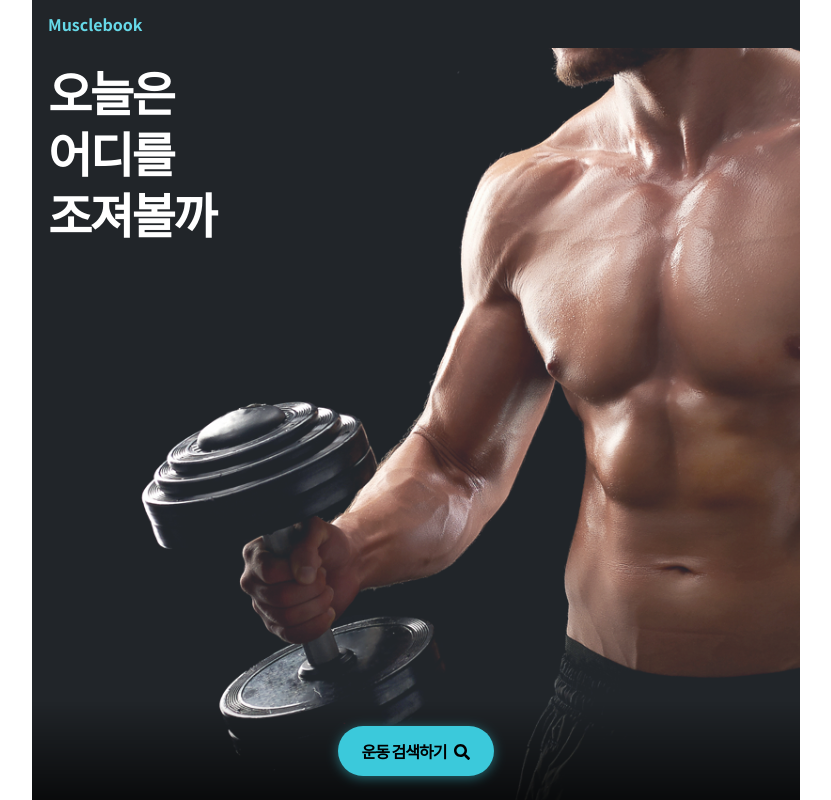
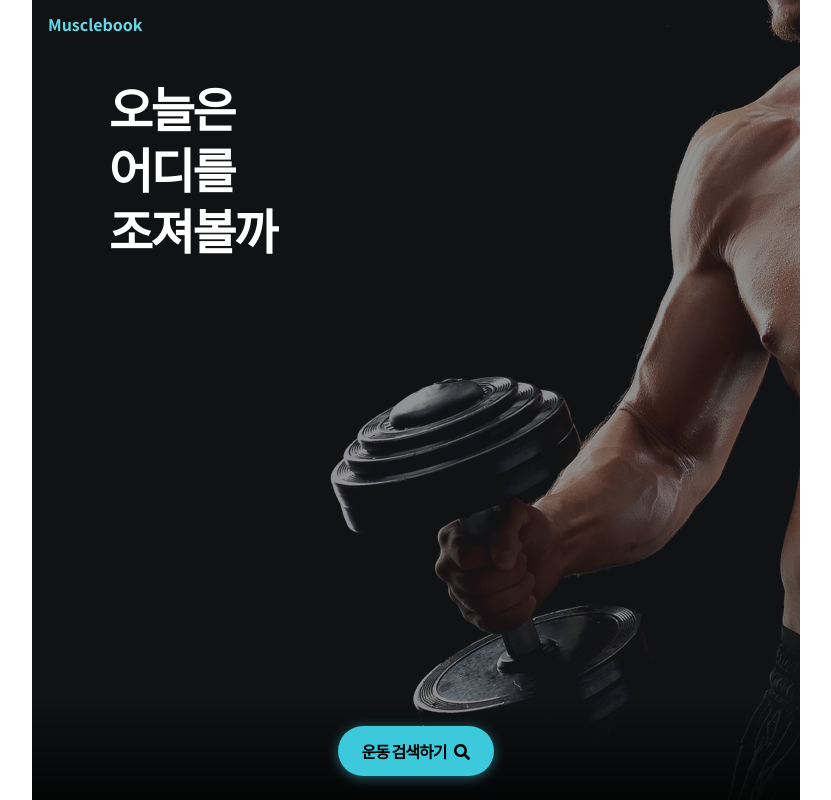
Before and after one commit to awwsome/awwsome.github.io, a React (Create React App) app: page / in a window 1280 px wide. Shown: the whole page, without its empty margins (224-1055 px from the left). Built offline with nearby package versions, Linux system fonts and the light colour scheme; no server answers; the database is empty.

Commit message:
스타일링 및 비디오디테일에 광고 삽입

```diff
--- a/src/components/App.js
+++ b/src/components/App.js
@@ -1,11 +1,12 @@
 import React from 'react';
 import { Route, Switch } from 'react-router-dom';
-import Home from 'routes/Home';
+// import Home from 'routes/Home';
+import List from 'routes/List';
 import Config from 'routes/Config';
 const App = () => {
   return (
     <Switch>
-      <Route exact path="/" component={Home} />
+      <Route exact path="/" component={List} />
       <Route exact path="/config" component={Config} />
     </Switch>
   );
--- a/src/components/ExerciseHeading.js
+++ b/src/components/ExerciseHeading.js
@@ -2,20 +2,23 @@ import React from 'react';
 import styled from 'styled-components';
 import colors from '../style/colors';
 
-function ExerciseHeading({ name, engName, desc }) {
+function ExerciseHeading({ exercise, className }) {
   return (
-    <Wrapper>
-      <h3>{name}</h3>
-      <h5>{engName}</h5>
-      <div className="desc">{desc}</div>
+    <Wrapper className={className}>
+      <h3>{exercise.displayName}</h3>
+      <h5>{exercise.engName.toUpperCase()}</h5>
+      <div className="desc">{exercise.desc}</div>
     </Wrapper>
   );
 }
 
 const Wrapper = styled.div`
-  background-color: rgba(0, 0, 0, 0.8);
-  padding: 16px;
-  border-radius: 10px;
+  background: linear-gradient(
+    180deg,
+    rgba(0, 0, 0, 0.700717787114846) 0%,
+    rgba(0, 0, 0, 0) 100%
+  );
+  padding: 80px 20px 32px;
   h3 {
     margin: 0;
     font-size: 16px;
@@ -27,6 +30,7 @@ const Wrapper = styled.div`
     font-size: 11px;
     margin: 0;
     margin-bottom: 8px;
+    letter-spacing: 1px;
     color: ${colors.gray6};
     font-weight: 400;
   }
--- a/src/components/Header.js
+++ b/src/components/Header.js
@@ -15,7 +15,7 @@ const HeaderWrapper = styled.div`
   align-items: center;
   height: 48px;
   padding: 0 16px;
-  background-color: ${colors.gray9};
+  // background-color: ${colors.gray9};
 `;
 
 const Logo = styled.h1`
--- a/src/components/OnBoarding.js
+++ b/src/components/OnBoarding.js
@@ -6,6 +6,7 @@ import man from '../assets/muscle-man.png';
 function OnBoarding({ className }) {
   return (
     <Wrapper className={className}>
+      <img src={man} alt="man" className="man" />
       <Text>
         <div>오늘은</div>
         <div>어디를</div>
@@ -18,9 +19,9 @@ export default OnBoarding;
 
 const Wrapper = styled.div`
   width: 100%;
-  height: calc(100vh - 48px);
+  height: 100vh;
   background-color: ${colors.gray9};
-  background-image: url(${man});
+  // background-image: url(${man});
   background-repeat: no-repeat;
   background-size: cover;
   background-position: 60%;
@@ -28,13 +29,25 @@ const Wrapper = styled.div`
   color: #fff;
   padding: 16px;
   box-sizing: border-box;
+  position: relative;
+  .man {
+    position: absolute;
+    height: 100vh;
+    top: 0;
+    right: -50%;
+    opacity: 0.5;
+  }
 `;
 
 const Text = styled.div`
+  position: absolute;
+  left: 10%;
+  top: 10%;
   div {
     font-weight: 700;
     font-size: 48px;
     margin-bottom: 6px;
     letter-spacing: -0.05em;
+    z-index: 100;
   }
 `;
--- a/src/components/VideoDetail.js
+++ b/src/components/VideoDetail.js
@@ -8,6 +8,8 @@ import unescapeHtml from '../utility/unescapeHtml';
 import { faChevronDown } from '@fortawesome/free-solid-svg-icons';
 import { FontAwesomeIcon } from '@fortawesome/react-fontawesome';
 
+import Advert from 'components/Advert';
+
 VideoDetail.defaultProps = {
   videoVisible: false,
 };
@@ -16,7 +18,7 @@ VideoDetail.propTypes = {
   videoVisible: PropTypes.bool,
 };
 
-function VideoDetail({ visible, handleVideoClose, video }) {
+function VideoDetail({ visible, handleVideoClose, video, adProduct }) {
   const opts = {
     height: '210',
     width: '100%',
@@ -34,6 +36,7 @@ function VideoDetail({ visible, handleVideoClose, video }) {
           <h5 className="title">{unescapeHtml(video.snippet.title)}</h5>
           <div className="creator">{video.snippet.channelTitle}</div>
         </TextWrapper>
+        <Advert product={adProduct} />
         <CloseBtn onClick={handleVideoClose}>
           <FontAwesomeIcon icon={faChevronDown} />
           닫기
@@ -81,9 +84,9 @@ const VideoDetailInner = styled.div`
   width: 100%;
   max-width: 768px;
   border-radius: 16px 16px 0 0;
-  padding: 16px;
+  padding: 16px 16px 64px;
   box-sizing: border-box;
-  min-height: 500px;
+  // min-height: 500px;
 
   animation-duration: 0.25s;
   animation-timing-function: ease-out;
@@ -108,7 +111,7 @@ const TextWrapper = styled.div`
     align-items: center;
     color: ${colors.gray6};
     font-size: 13px;
-    margin-bottom: 10px;
+    margin-bottom: 24px;
   }
 `;
 
--- a/src/data/devVideos.js
+++ b/src/data/devVideos.js
@@ -72,7 +72,7 @@ const devVideos = [
     },
   },
   {
-    term: '바벨 벤치 프레스',
+    term: '스쿼트',
     kind: 'youtube#searchResult',
     etag: 'UQEsG05_82pyeRwCrwrb0b81-SU',
     id: {
--- a/src/routes/Config.js
+++ b/src/routes/Config.js
@@ -1,9 +1,6 @@
 import React, { useState, useEffect } from 'react';
 import { dbService } from 'api/fbase';
 import youtube from 'api/youtube';
-
-import exerciseNames from 'data/exerciseNames';
-import videos from 'data/exerciseVideos';
 
 const Config = () => {
   const [newExName, setNewExName] = useState('');
@@ -67,30 +64,6 @@ const Config = () => {
     setNewExDesc('');
     setNewExBodyPart('');
   };
-  const onChange = (event) => {
-    const {
-      target: { name, value },
-    } = event;
-    // switch (name) {
-    //   case newExName:
-    //     setNewExName(value);
-    //     break;
-    //   case newExDisplayName:
-    //     setNewExDisplayName(value);
-    //     break;
-    //   case newExEngName:
-    //     setNewExEngName(value);
-    //     break;
-    //   case newExDesc:
-    //     setNewExDesc(value);
-    //     break;
-    //   case newExBodyPart:
-    //     setNewExBodyPart(value);
-    //     break;
-    //   default:
-    //     break;
-    // }
-  };
 
   const handleChange = (event) => {
     setSelectedExercise(event.target.value);
@@ -118,19 +91,6 @@ const Config = () => {
     }
   };
 
-  // const iterate = async () => {
-  //   for (let i = 0; i < exerciseNames.length; i++) {
-  //     await dbService.collection('exercises').add({
-  //       id: i,
-  //       name: exerciseNames[i].name,
-  //       displayName: exerciseNames[i].displayName,
-  //       engName: exerciseNames[i].engName,
-  //       desc: exerciseNames[i].desc,
-  //       bodyPart: exerciseNames[i].bodyPart,
-  //     });
-  //   }
-  // };
-
   return (
     <>
       <form onSubmit={onSubmit}>
@@ -139,7 +99,6 @@ const Config = () => {
           <input
             type="text"
             value={newExName}
-            onChange={onChange}
             name="newExName"
             id="newExName"
           />
@@ -149,7 +108,6 @@ const Config = () => {
           <input
             type="text"
             value={newExDisplayName}
-            onChange={onChange}
             name="newExDisplayName"
             id="newExDisplayName"
           />
@@ -159,7 +117,6 @@ const Config = () => {
           <input
             type="text"
             value={newExEngName}
-            onChange={onChange}
             name="newExEngName"
             id="newExEngName"
           />
@@ -169,7 +126,6 @@ const Config = () => {
           <input
             type="text"
             value={newExDesc}
-            onChange={onChange}
             name="newExDesc"
             id="newExDesc"
           />
@@ -179,7 +135,6 @@ const Config = () => {
           <input
             type="text"
             value={newExBodyPart}
-            onChange={onChange}
             name="newExBodyPart"
             id="newExBodyPart"
           />
--- a/src/routes/Home.js
+++ b/src/routes/List.js
@@ -2,7 +2,6 @@ import React, { useState, useEffect } from 'react';
 
 // Firebase & YouTube
 import { dbService } from 'api/fbase';
-import youtube from 'api/youtube';
 
 // 스타일 관련
 import styled from 'styled-components';
@@ -25,11 +24,13 @@ import getRandom from 'utility/getRandom';
 // 더미데이터
 import devVideos from 'data/devVideos';
 
-const Home = ({ history }) => {
+const List = ({ history }) => {
   const [selectedVideo, setSelectedVideo] = useState(null);
   const [selectedExercise, setSelectedExercise] = useState(null);
+  const [products, setProducts] = useState([]);
   const [videos, setVideos] = useState([]);
-  const [adProduct, setAdProduct] = useState([]);
+  const [adProduct, setAdProduct] = useState(null);
+  const [adProduct2, setAdProduct2] = useState(null);
 
   const [panelVisible, setPanelVisible] = useState(false);
   const [videoVisible, setVideoVisible] = useState(false);
@@ -37,12 +38,19 @@ const Home = ({ history }) => {
 
   const DEV_MODE = true;
 
+  useEffect(() => {
+    window.history.pushState(null, null, window.location.href);
+    window.onpopstate = function (event) {
+      // history.go(1);
+    };
+  }, []);
+
   const getExercises = async () => {
-    const exercises = await dbService
+    const exercisesFromDB = await dbService
       .collection('exercises')
       .orderBy('id', 'desc')
       .get();
-    exercises.forEach((document) => {
+    exercisesFromDB.forEach((document) => {
       const exObject = {
         ...document.data(),
         id: document.id,
@@ -56,7 +64,6 @@ const Home = ({ history }) => {
     let videos = [];
     if (DEV_MODE) {
       setVideos(devVideos);
-      console.log(videos);
     } else {
       videos = await dbService
         .collection('videos')
@@ -73,43 +80,35 @@ const Home = ({ history }) => {
   };
 
   const getProduct = async (selectedExercise) => {
-    let productArray = [];
+    setProducts([]);
     const relativeCategory = getRandom(selectedExercise.instruments);
-    const products = await dbService
+    const productsFromDB = await dbService
       .collection('products')
       .where('category', '==', relativeCategory)
       .get();
-    products.forEach((doc) => {
+    productsFromDB.forEach((doc) => {
       const productObject = {
         ...doc.data(),
       };
-      productArray.push(productObject);
+      setProducts((prev) => [productObject, ...prev]);
     });
-    setAdProduct(getRandom(productArray));
+    setAdProduct(getRandom(products));
   };
-
-  useEffect(() => {
-    // getExercises();
-    window.history.pushState(null, document.title, window.location.href);
-    window.addEventListener('popstate', function (event) {
-      // window.history.pushState(null, document.title, window.location.href);
-      console.log('back');
-    });
-  });
 
   // 검색결과 클릭했을 때 모달로 영상 표시
 
   const handleVideoSelect = (video) => {
     setSelectedVideo(video);
-    console.log(video);
     setVideoVisible(true);
+    setAdProduct2(getRandom(products));
   };
 
   // 영상 표시 모달 닫기
 
   const handleVideoClose = () => {
     setVideoVisible(false);
-    setSelectedVideo('');
+    setSelectedVideo(null);
+    setAdProduct2(null);
   };
 
   // 검색 모드 토글
@@ -120,10 +119,9 @@ const Home = ({ history }) => {
   };
 
   // 운동 이름 선택하고 비디오 검색
-
-  const handleExerciseSelect = async (exercise) => {
-    await setSelectedExercise(exercise);
-    getVideos(exercise.displayName);
+  const handleExerciseSelect = (exercise) => {
+    setSelectedExercise(exercise);
+    getVideos(exercise.term);
     getProduct(exercise);
     setPanelVisible(false);
   };
@@ -131,24 +129,23 @@ const Home = ({ history }) => {
   // 되돌리기
 
   const handleReset = () => {
-    setVideos([]);
+    setSelectedExercise(null);
   };
 
   return (
     <MainWrapper>
-      <Header handleClick={handleReset} className="header" />
-      {videos.length > 0 ? (
-        <>
+      <Header handleClick={handleReset} className="app-header" />
+      {selectedExercise ? (
+        <div className="container">
           <div className="exercise-heading">
             <ExerciseHeading
-              name={selectedExercise.displayName}
-              engName={selectedExercise.engName.toUpperCase()}
-              desc={selectedExercise.desc}
+              exercise={selectedExercise}
+              className="exercise-heading"
             />
           </div>
           <AdWrapper>{adProduct && <Advert product={adProduct} />}</AdWrapper>
           <VideoList videos={videos} handleVideoSelect={handleVideoSelect} />
-        </>
+        </div>
       ) : (
         <OnBoarding className="onboarding" />
       )}
@@ -163,21 +160,26 @@ const Home = ({ history }) => {
           visible={videoVisible}
           video={selectedVideo}
           handleVideoClose={handleVideoClose}
+          adProduct={adProduct2}
         />
       )}
     </MainWrapper>
   );
 };
 
-export default Home;
+export default List;
 
 const MainWrapper = styled.div`
   max-width: 768px;
   margin: 0 auto;
   overflow-x: hidden;
   background-color: ${colors.gray9};
-  .exercise-heading {
-    padding: 0 16px;
+  .app-header {
+    position: absolute;
+    z-index: 101;
+  }
+  .onboarding {
+    padding-top: 48px;
   }
 `;
 
```
Also changed, not shown: src/components/Advert.js (+25 -16 lines), src/components/Router.js (deleted, +0 -17 lines).
